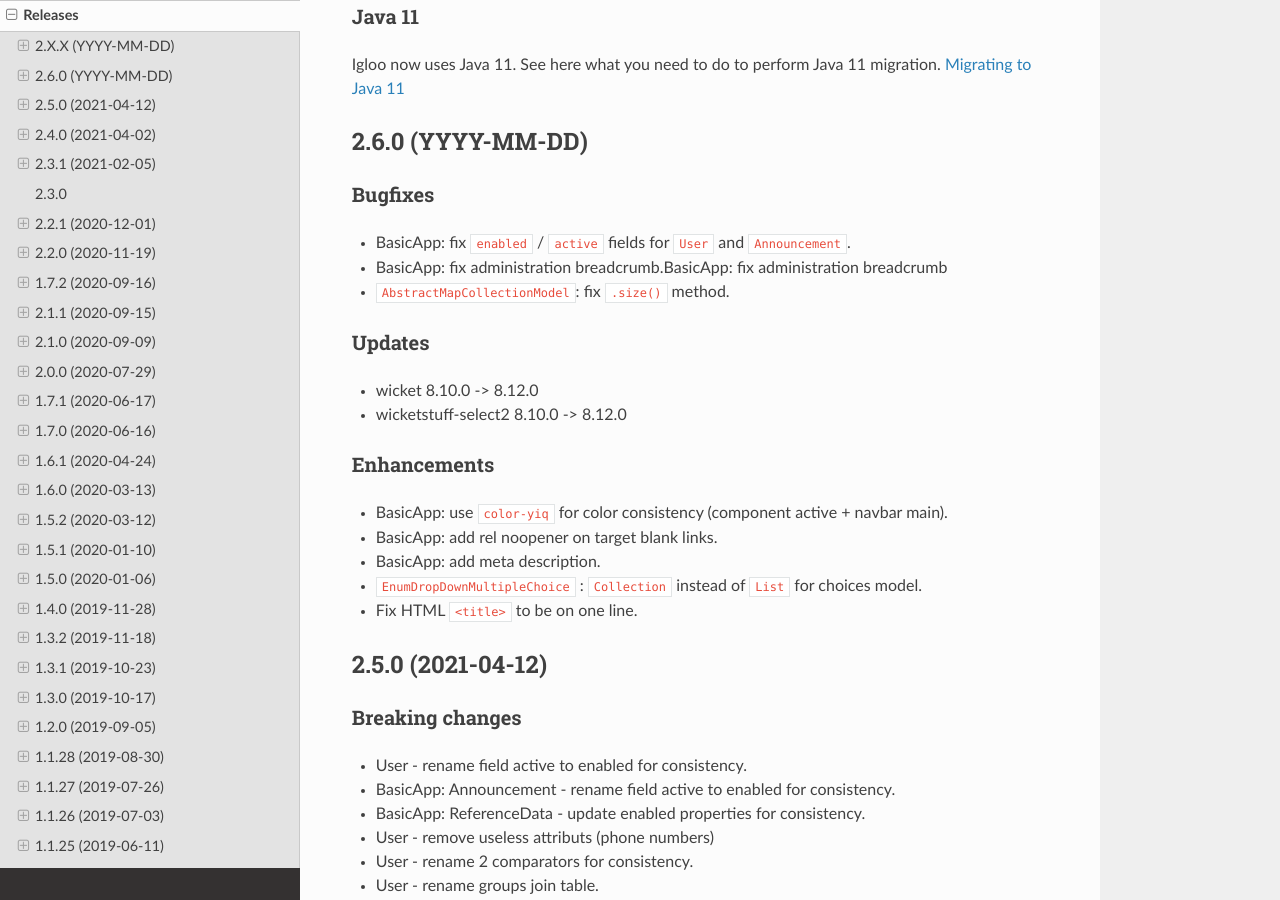
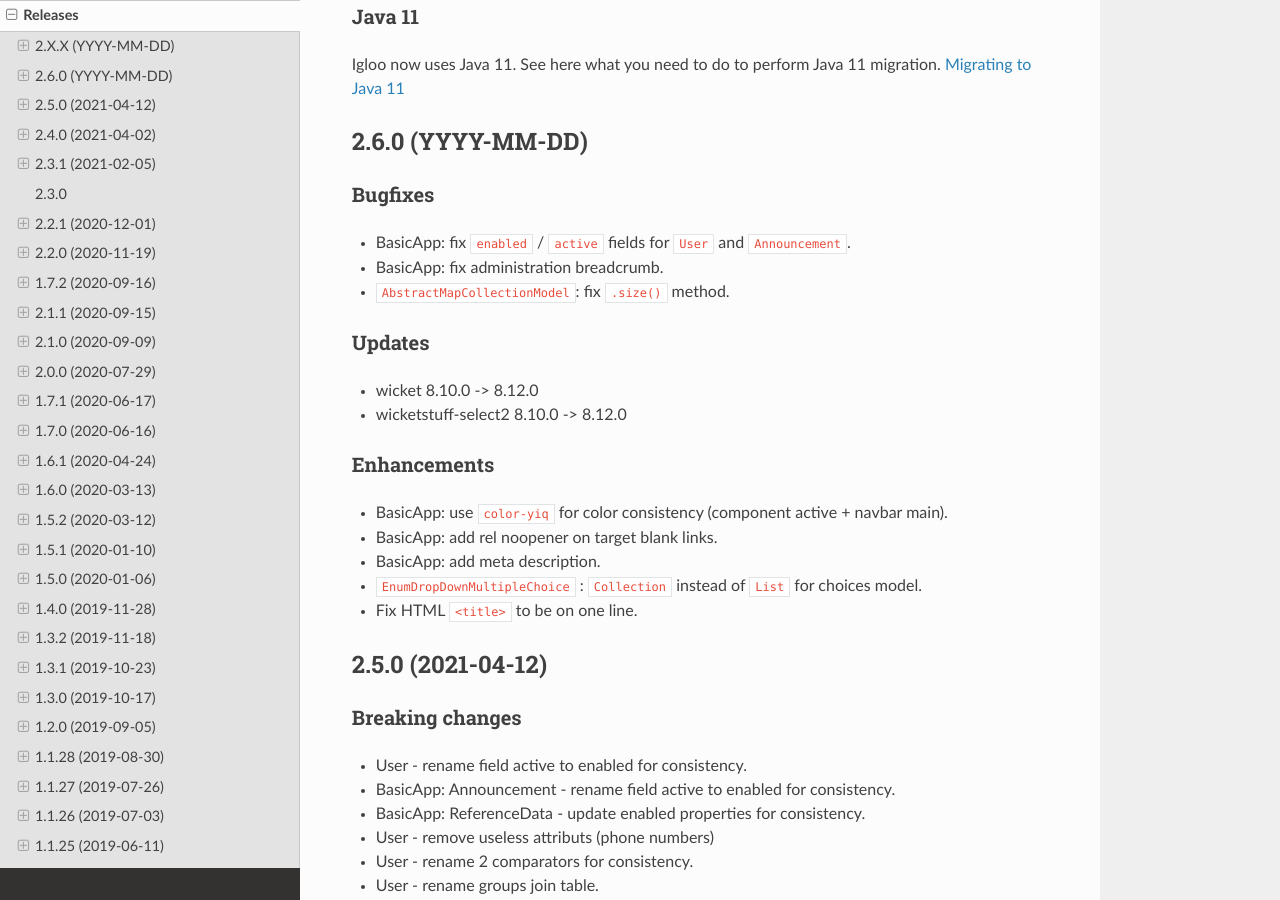
Before and after one commit to igloo-project/igloo-doc, a Sphinx documentation site: the page built from source/release-notes/releases.rst, in a window 1280 px wide and 900 px high, scrolled down 313 px. Built offline with Sphinx 7.4.7 and the Read the Docs theme 2.0.0, drawn with Linux system fonts in a browser that asks for light colours.

Commit message:
2.6.0: release notes

```diff
--- a/source/release-notes/releases.rst
+++ b/source/release-notes/releases.rst
@@ -28,7 +28,7 @@
 ********
 
 * BasicApp: fix ``enabled`` / ``active`` fields for ``User`` and ``Announcement``.
-* BasicApp: fix administration breadcrumb.BasicApp: fix administration breadcrumb
+* BasicApp: fix administration breadcrumb.
 * ``AbstractMapCollectionModel``: fix ``.size()`` method.
 
 Updates
```
